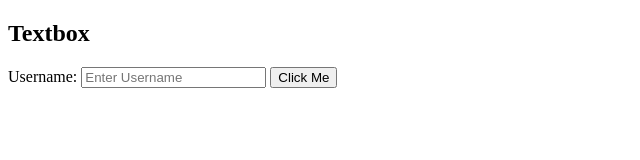
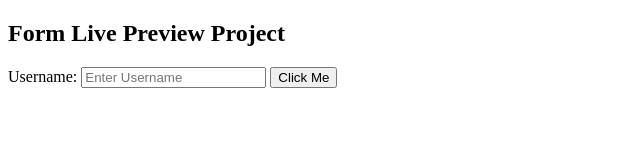
Before and after one commit to ridhwanahsan/form-project, a plain HTML site: page index.html in a window 1280 px wide. Shown: the whole page, without its empty margins (0-640 px from the left). Drawn offline with Linux system fonts and the light colour scheme.

Commit message:
live test

```diff
--- a/index.html
+++ b/index.html
@@ -10,7 +10,7 @@
 
 
     <article class="regular">
-    <h2>Textbox</h2>
+    <h2> Form Live Preview Project</h2>
 
     <label for="tbuser">Username:</label>
 
```
